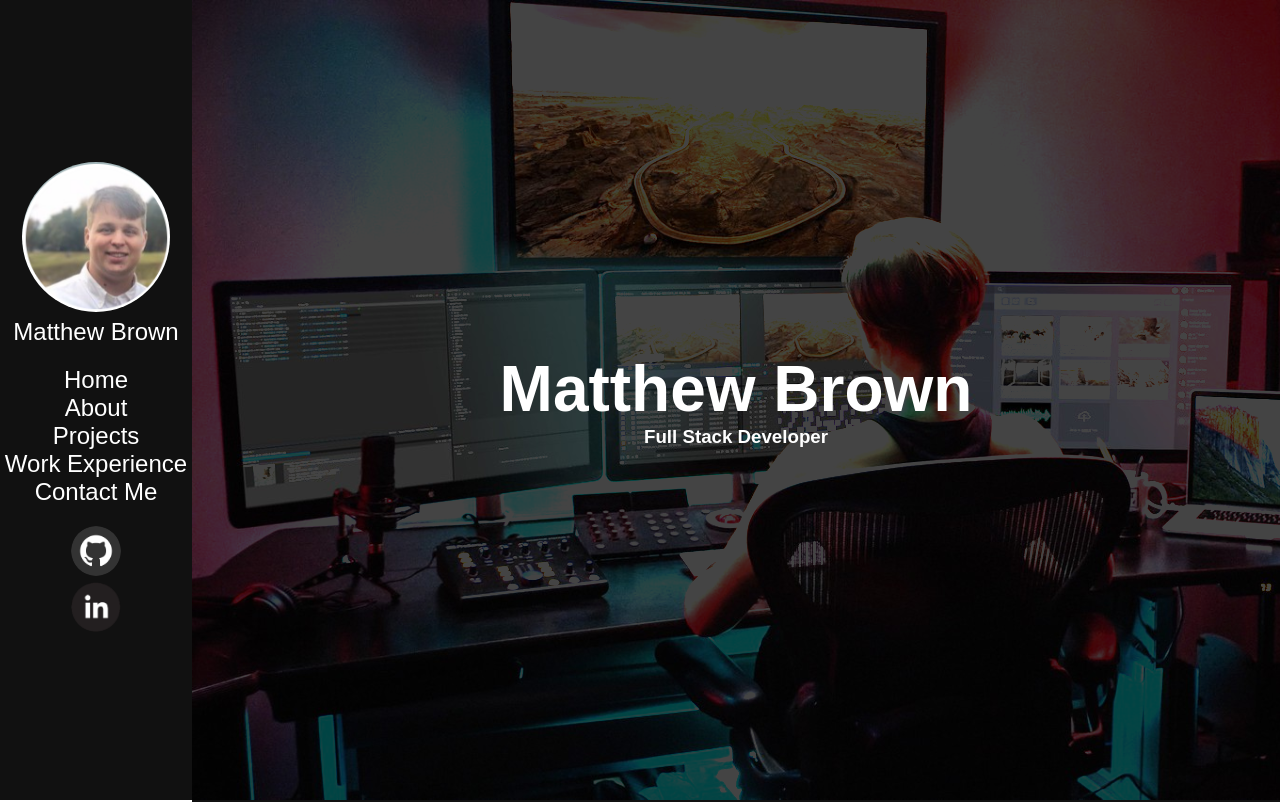
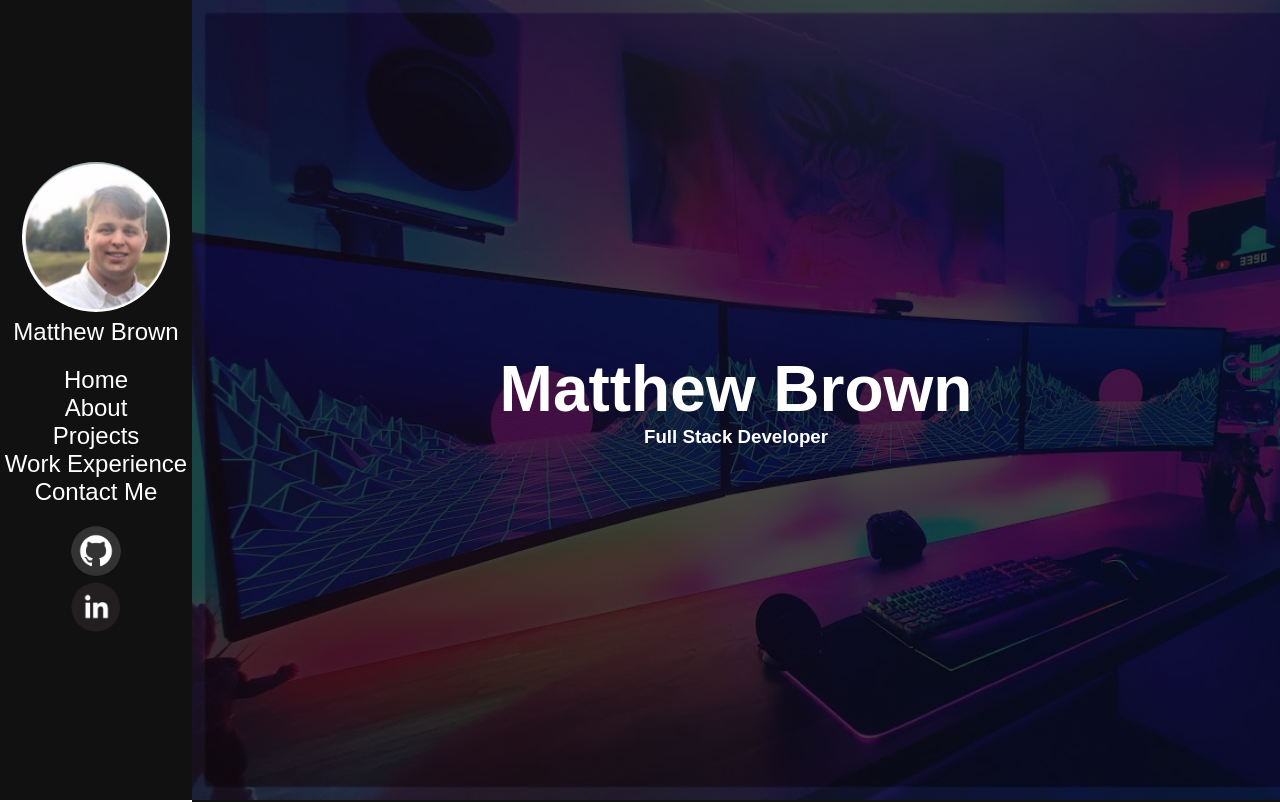
Before and after one commit to mfbrown2019/Portfolio, a React (Create React App) app: page / in a window 1280 px wide. Shown: the top 802 px of the page. Built offline with nearby package versions, Linux system fonts and the light colour scheme.

Commit message:
changed cover photo

```diff
--- a/src/CSS/App.css
+++ b/src/CSS/App.css
@@ -55,7 +55,7 @@
     place-items: center;
     background-image: url("../Pictures/coverphoto.jpeg");
     background-color: #444;
-    background-blend-mode: darken;
+    background-blend-mode: multiply;
     background-size: cover;
 }
 
```
Also changed, not shown: src/Pictures/coverphoto.jpeg.
